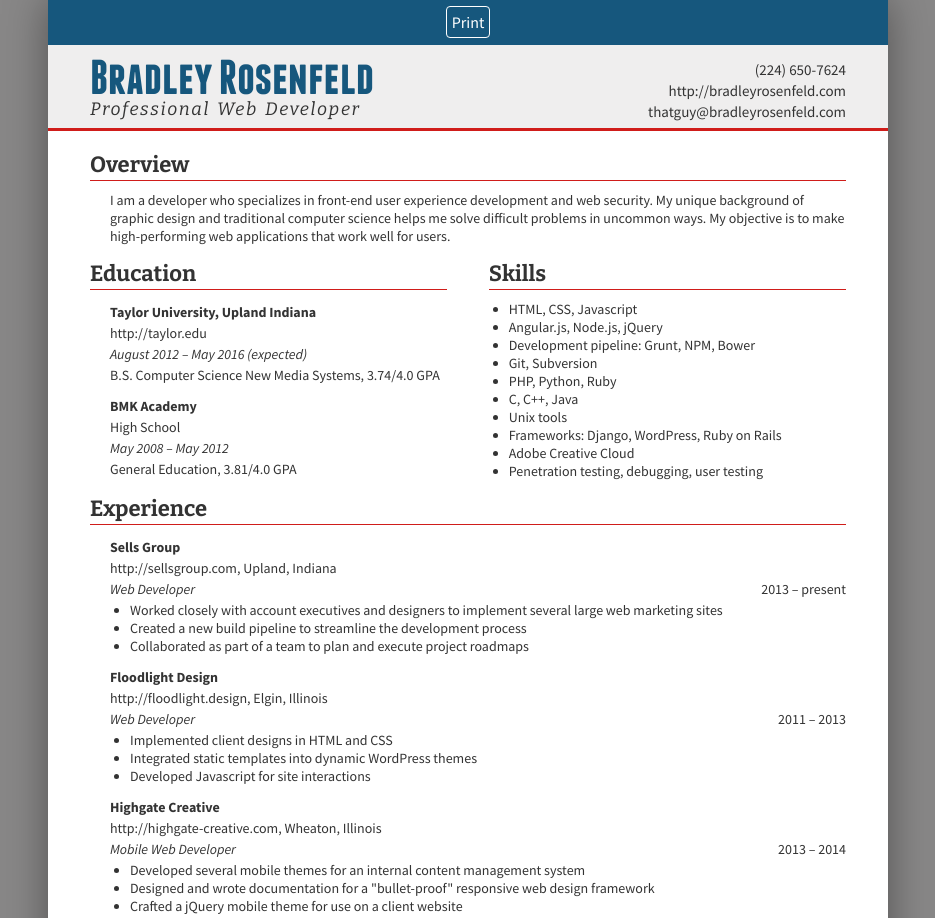
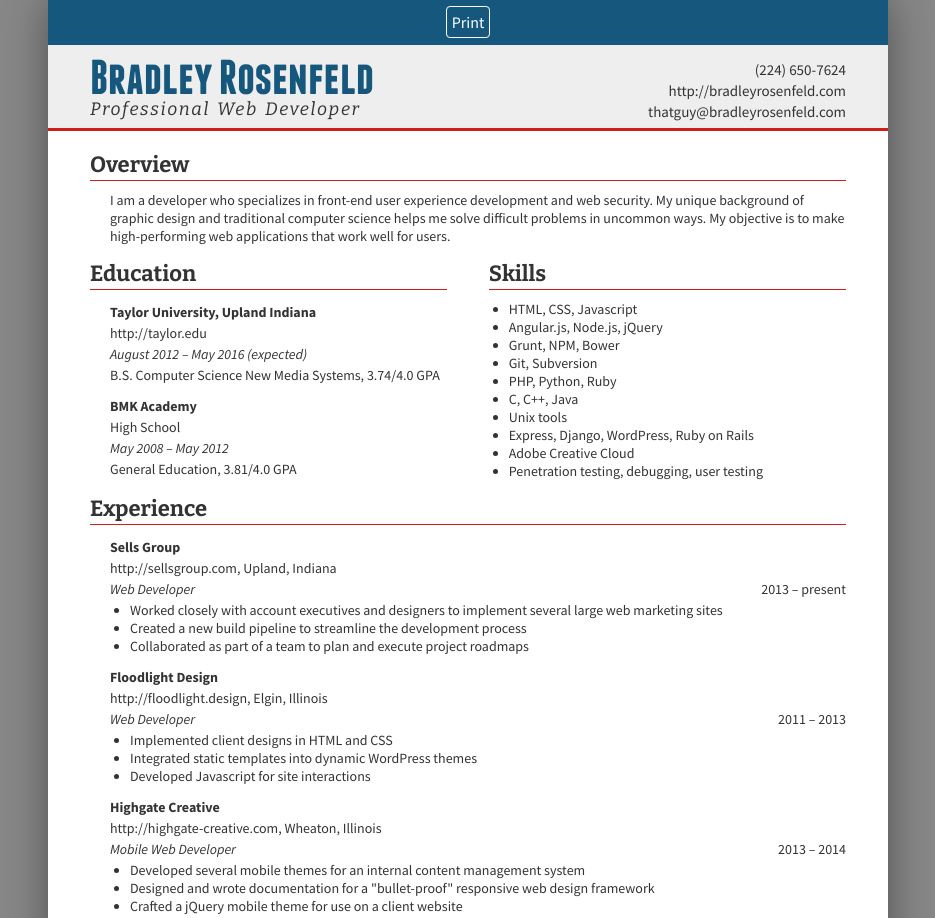
Before and after one commit to BoringCode/resume, a plain HTML site: page index.html in a window 1280 px wide. Shown: the top 918 px of the page, without its empty margins (172-1107 px from the left). Drawn offline with nearby package versions, Linux system fonts and the light colour scheme.

Commit message:
Changed copy on skills

```diff
--- a/index.html
+++ b/index.html
@@ -51,12 +51,12 @@
 				<ul class="list">
 					<li>HTML, CSS, Javascript</li>
 					<li>Angular.js, Node.js, jQuery</li>
-					<li>Development pipeline: Grunt, NPM, Bower</li>
+					<li>Grunt, NPM, Bower</li>
 					<li>Git, Subversion</li>
 					<li>PHP, Python, Ruby</li>
 					<li>C, C++, Java</li>
 					<li>Unix tools</li>
-					<li>Frameworks: Django, WordPress, Ruby on Rails</li>
+					<li>Express, Django, WordPress, Ruby on Rails</li>
 					<li>Adobe Creative Cloud</li>
 					<li>Penetration testing, debugging, user testing</li>
 				</ul>
```
